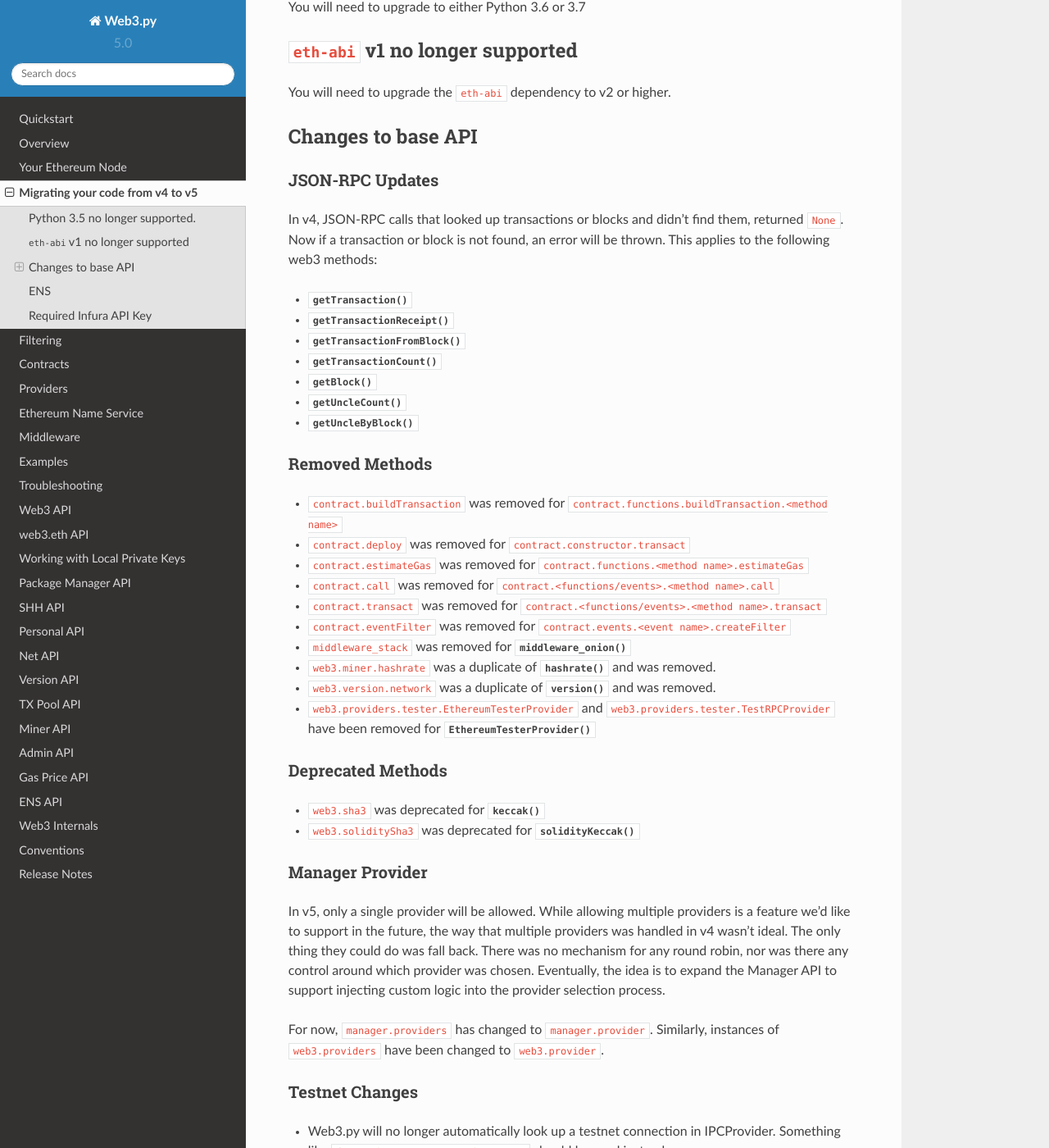
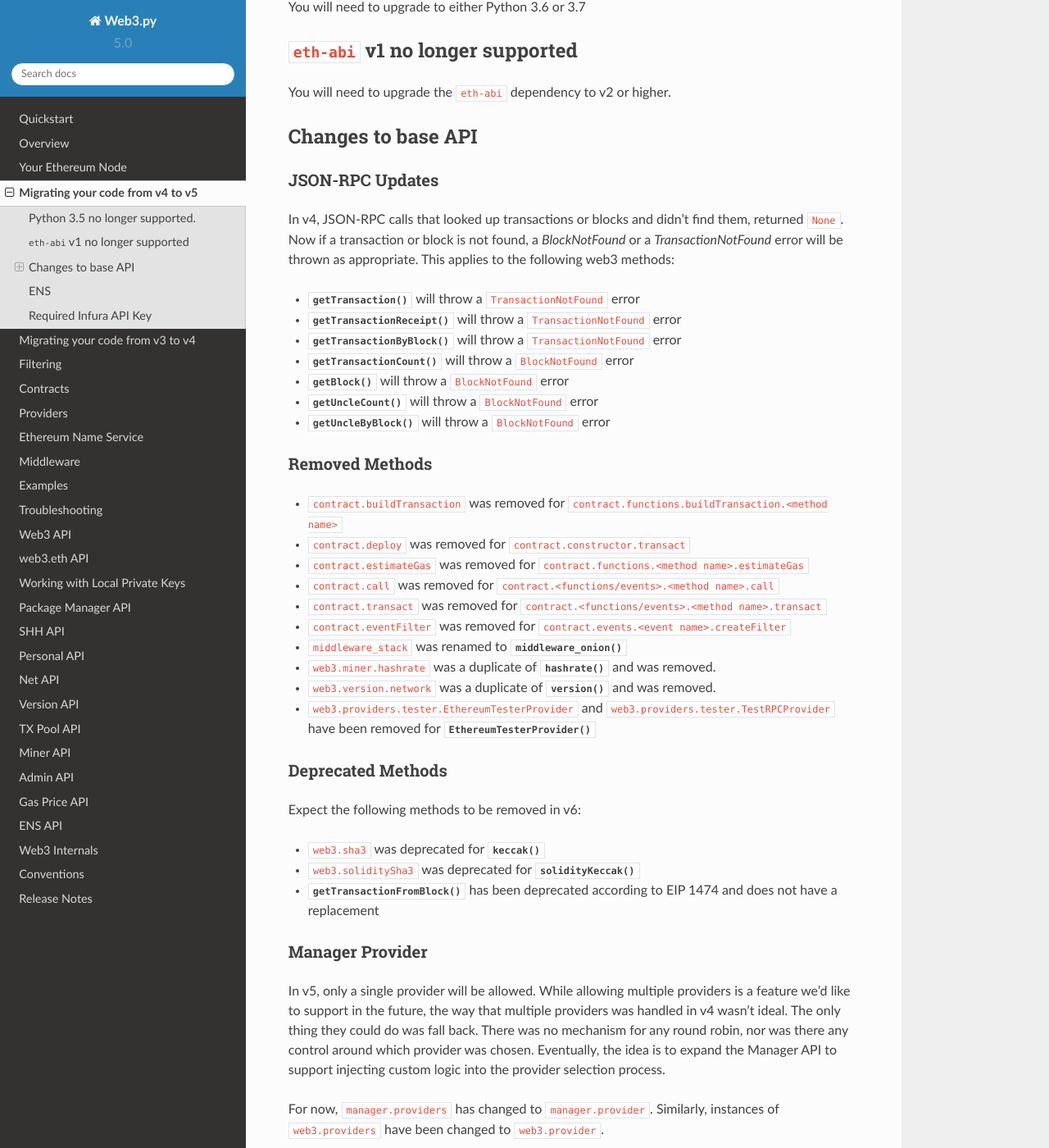
Before and after one commit to shuziren/web3.py, a Sphinx documentation site: the page built from docs/v5_migration.rst, in a window 1280 px wide and 1400 px high, scrolled down 363 px. Shown: the whole window at 82% size. Built offline with Sphinx 7.4.7 and the Read the Docs theme 2.0.0, drawn with Linux system fonts in a browser that asks for light colours.

Commit message:
Address PR Feedback

```diff
--- a/docs/index.rst
+++ b/docs/index.rst
@@ -16,6 +16,7 @@ Contents
     overview
     node
     v5_migration
+    v4_migration
     filters
     contracts
     providers
--- a/docs/v5_migration.rst
+++ b/docs/v5_migration.rst
@@ -25,16 +25,17 @@ JSON-RPC Updates
 
 In v4, JSON-RPC calls that looked up transactions or blocks and
 didn't find them, returned ``None``. Now if a transaction or
-block is not found, an error will be thrown. This applies to
-the following web3 methods:
+block is not found, a `BlockNotFound` or a `TransactionNotFound`
+error will be thrown as appropriate. This applies to the
+following web3 methods:
 
-- :meth:`~web3.eth.Eth.getTransaction`
-- :meth:`~web3.eth.Eth.getTransactionReceipt`
-- :meth:`~web3.eth.Eth.getTransactionFromBlock`
-- :meth:`~web3.eth.Eth.getTransactionCount`
-- :meth:`~web3.eth.Eth.getBlock`
-- :meth:`~web3.eth.Eth.getUncleCount`
-- :meth:`~web3.eth.Eth.getUncleByBlock`
+- :meth:`~web3.eth.Eth.getTransaction` will throw a ``TransactionNotFound`` error
+- :meth:`~web3.eth.Eth.getTransactionReceipt` will throw a ``TransactionNotFound`` error
+- :meth:`~web3.eth.Eth.getTransactionByBlock` will throw a ``TransactionNotFound`` error
+- :meth:`~web3.eth.Eth.getTransactionCount` will throw a ``BlockNotFound`` error
+- :meth:`~web3.eth.Eth.getBlock` will throw a ``BlockNotFound`` error
+- :meth:`~web3.eth.Eth.getUncleCount` will throw a ``BlockNotFound`` error
+- :meth:`~web3.eth.Eth.getUncleByBlock` will throw a ``BlockNotFound`` error
 
 Removed Methods
 ~~~~~~~~~~~~~~~
@@ -45,15 +46,18 @@ Removed Methods
 - ``contract.call`` was removed for ``contract.<functions/events>.<method name>.call``
 - ``contract.transact`` was removed for ``contract.<functions/events>.<method name>.transact``
 - ``contract.eventFilter`` was removed for ``contract.events.<event name>.createFilter``
-- ``middleware_stack`` was removed for :meth:`~Web3.middleware_onion`
+- ``middleware_stack`` was renamed to :meth:`~Web3.middleware_onion`
 - ``web3.miner.hashrate`` was a duplicate of :meth:`~web3.eth.Eth.hashrate` and was removed.
 - ``web3.version.network`` was a duplicate of :meth:`~web3.net.Net.version` and was removed.
 - ``web3.providers.tester.EthereumTesterProvider`` and ``web3.providers.tester.TestRPCProvider`` have been removed for :meth:`~web3.providers.eth_tester.EthereumTesterProvider`
 
 Deprecated Methods
 ~~~~~~~~~~~~~~~~~~
+Expect the following methods to be removed in v6:
+
 - ``web3.sha3`` was deprecated for :meth:`~Web3.keccak`
 - ``web3.soliditySha3`` was deprecated for :meth:`~Web3.solidityKeccak`
+- :meth:`~web3.eth.Eth.getTransactionFromBlock` has been deprecated according to EIP 1474 and does not have a replacement
 
 Manager Provider
 ~~~~~~~~~~~~~~~~
```
